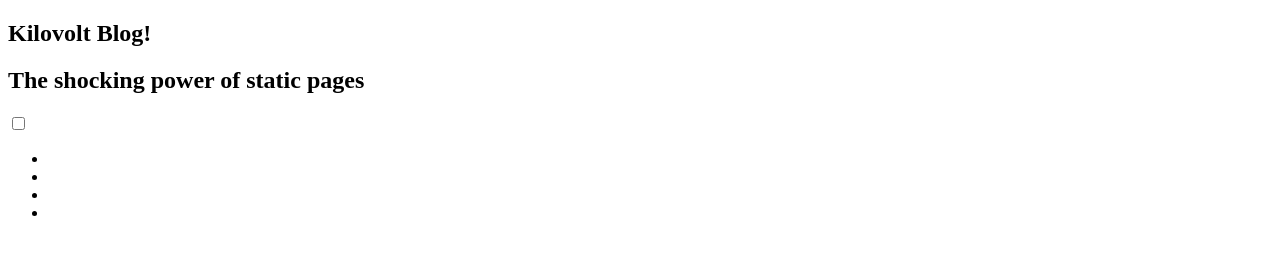
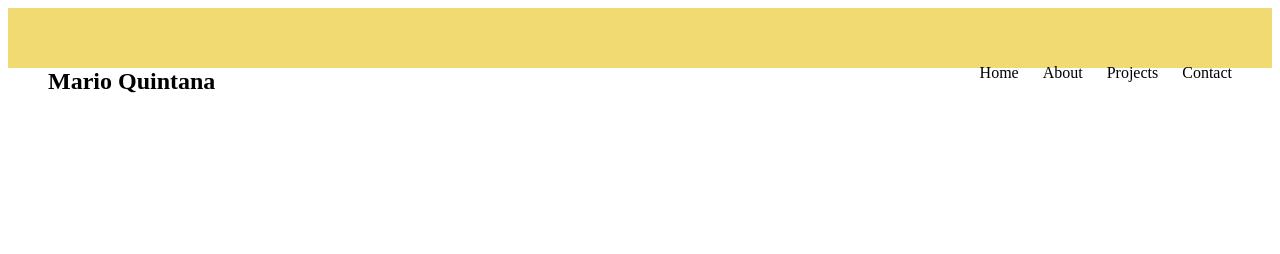
Before and after one commit to Quintam26/Portfolio, a plain HTML site: page index.html in a window 1280 px wide. Drawn offline with Linux system fonts and the light colour scheme.

Commit message:
adding header and some css

```diff
--- a/index.html
+++ b/index.html
@@ -4,24 +4,25 @@
         <meta charset="UTF-8">
         <meta name="viewport" content="width=device-width, initial-scale=1">
         <link rel="stylesheet" href="styles/base.css">
+        <link rel="stylesheet" href="styles/layout.css">
         <link rel="stylesheet" href="styles/modules.css">
+
         <title>Portfolio 1</title>
     </head>
     <body>
-        <header class="site-header clearfix">
+        <header class="site-header">
             <section class="heading-group-h1">
-                    <h1>Kilovolt Blog!</h1>
-                    <h2>The shocking power of static pages</h2>
+                    <h2>Mario Quintana</h2>
             </section>
             <nav class="main-nav">
                 <span class="Icon-menu"></span>
-                <input type="checkbox">
+                <!-- <input type="checkbox"> -->
 
                 <ul>
-                    <li></li>
-                    <li></li>
-                    <li></li>
-                    <li></li>
+                    <li>Home</li>
+                    <li>About</li>
+                    <li>Projects</li>
+                    <li>Contact</li>
                 </ul>
             </nav>
         </header>
--- a/styles/base.css
+++ b/styles/base.css
@@ -0,0 +1,6 @@
+body {
+    max-width: 100%;
+}
+.site-header{
+	background-color: rgb(241, 218, 114);
+}
--- /dev/null
+++ b/styles/layout.css
@@ -0,0 +1,3 @@
+header {
+    padding: 30px;
+}
--- a/styles/modules.css
+++ b/styles/modules.css
@@ -0,0 +1,12 @@
+.heading-group-h1 {
+    float: left;
+  }
+
+  .main-nav {
+    float: right;
+  }
+
+  li, h2 {
+    display: inline-block;
+    padding: 10px;
+  }
```
